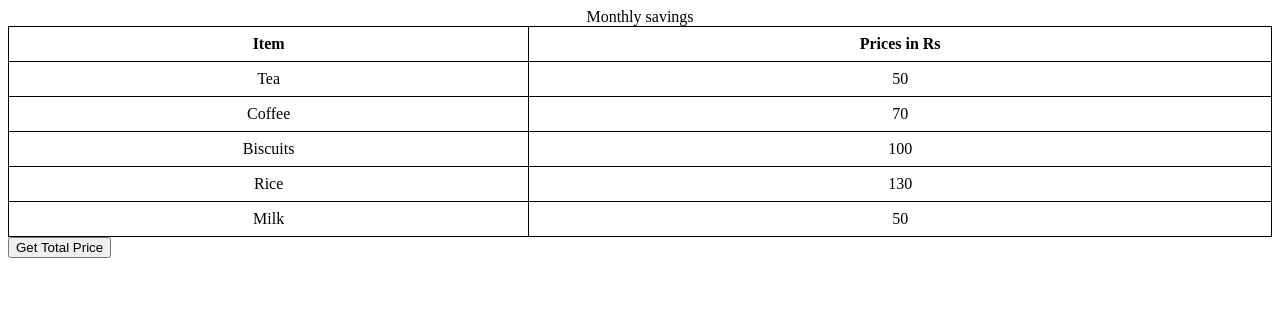
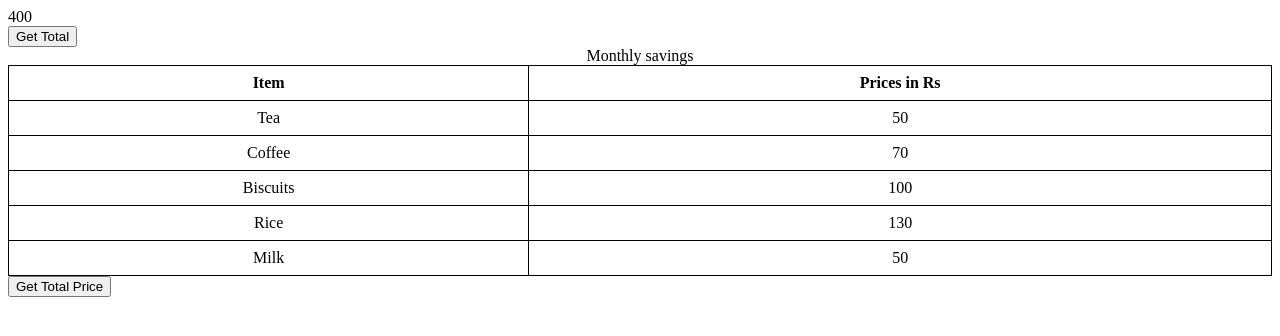
Before and after one commit to acciojob/grofers-checkout-krishankantchoudhary, a website: page main.html in a window 1280 px wide. Both pictures are taken after a click on the button "Get Total Price". Drawn offline with Linux system fonts and the light colour scheme.

Commit message:
created a submission

```diff
--- a/main.html
+++ b/main.html
@@ -36,6 +36,9 @@
       <td class="item">Milk</td>
       <td class="price">50</td>
     </tr>
+		<div id="ans"></div>
+<button onclick="getSum()">Get Total</button>
+
   </table>
     <script type="text/javascript" src="./script.js">
 </script>
--- a/script.js
+++ b/script.js
@@ -4,28 +4,15 @@ document.body.appendChild(getSumBtn);
 
 const getSum = () => {
 //Add your code here
-	 const priceElements = document.querySelectorAll(".prices");
+	 const prices = document.querySelectorAll(".price");
+  let total = 0;
 
-    // Step 2: Convert to numbers and sum
-    let total = 0;
-    priceElements.forEach(price => {
-      total += parseFloat(price.textContent) || 0; // fallback in case of invalid value
-    });
+  prices.forEach(p => {
+    total += parseFloat(p.textContent) || 0;
+  });
 
-    // Step 3: Create a new row for total
-    const table = document.getElementById("groceryTable");
-    const totalRow = document.createElement("tr");
-    totalRow.classList.add("total-row");
-
-    // single cell spanning across 2 columns
-    const totalCell = document.createElement("td");
-    totalCell.colSpan = 2;
-    totalCell.textContent = `Total: ${total}`;
-
-    // Step 4: Append the new row to table
-    totalRow.appendChild(totalCell);
-    table.appendChild(totalRow);
-
+  const ansDiv = document.getElementById("ans");
+  ansDiv.textContent = total;  // put the total here
 };
 
 getSumBtn.addEventListener("click", getSum);
```
